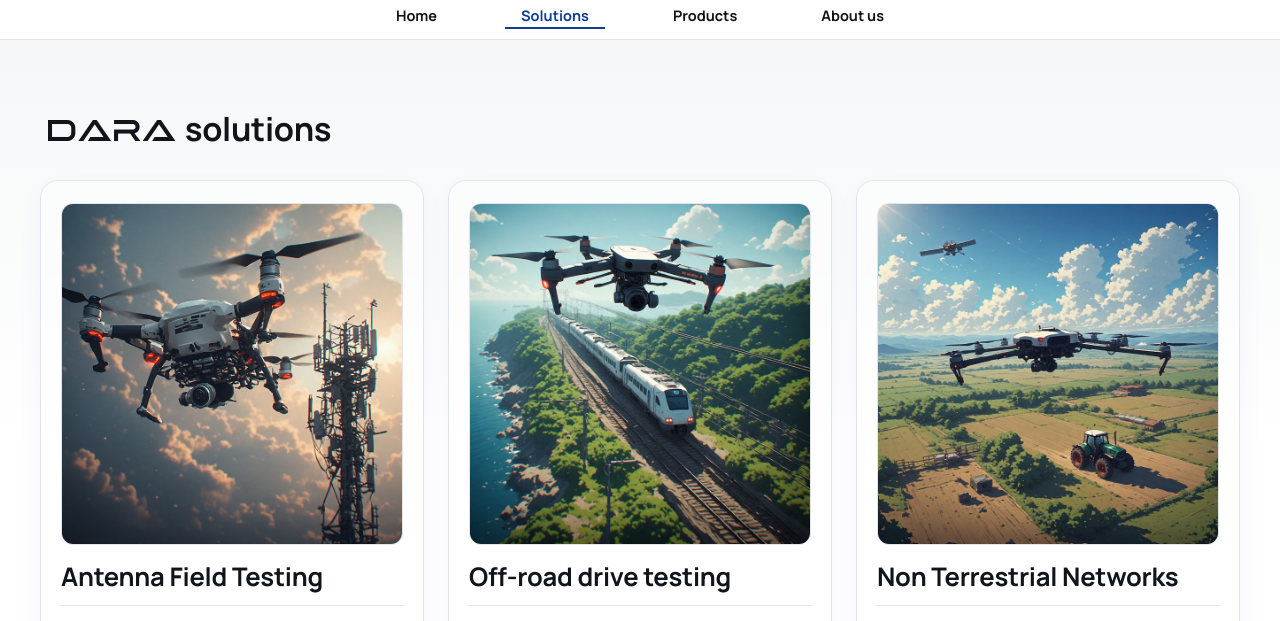
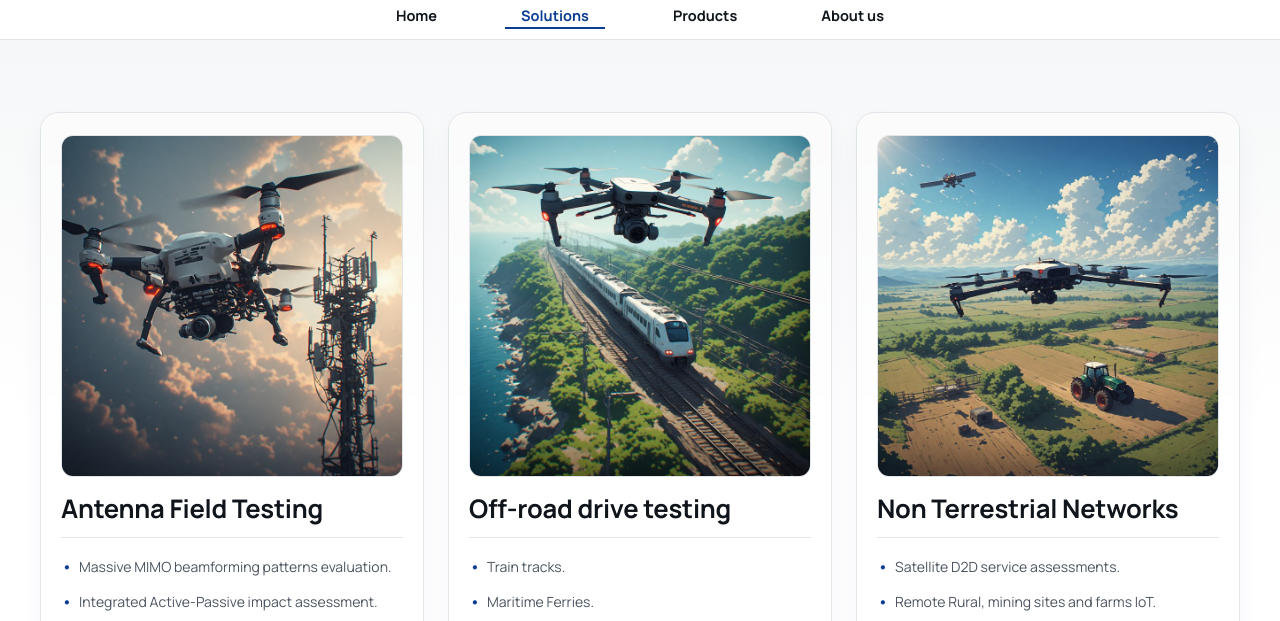
Before and after one commit to DARA-Development/dara-website, a website: page solutions.html in a window 1280 px wide. Shown: the part 104-725 px from the top of the page. Drawn offline with Linux system fonts and the light colour scheme.

Commit message:
Solutions V4

```diff
--- a/solutions.html
+++ b/solutions.html
@@ -61,10 +61,6 @@
 <main>
   <section class="solutions-landing">
     <div class="wrap">
-      <div class="solutions-header">
-        <h1><span class="solutions-brand-name">Dara</span> <span class="solutions-title-text">solutions</span></h1>
-      </div>
-
       <div class="solutions-grid">
         <article class="solutions-card">
           <img class="solutions-photo" src="images/solutions-1.jpeg" alt="Antenna field testing" loading="lazy">
--- a/style.css
+++ b/style.css
@@ -247,9 +247,6 @@
 		padding: 72px 0 44px;
 		background: linear-gradient(180deg, var(--surface), var(--bg) 50%);
 	}
-	.solutions-header {
-		margin-bottom: 28px;
-	}
 	.eyebrow {
 		margin: 0 0 10px;
 		font-family: 'IBM Plex Mono', monospace;
@@ -257,18 +254,6 @@
 		letter-spacing: 0.14em;
 		text-transform: uppercase;
 		color: var(--brand);
-	}
-	.solutions-header h1 {
-		margin: 0;
-		padding-left: 6pt;
-		font-size: clamp(23.04px, 2.56vw, 39.68px);
-		line-height: 1.02;
-	}
-	.solutions-brand-name {
-		font-family: 'Bartomes', 'Manrope', sans-serif;
-	}
-	.solutions-title-text {
-		font-family: 'Manrope', sans-serif;
 	}
 	.solutions-grid {
 		display: grid;
```
Also changed, not shown: tests/site.spec.js (+1 -0 lines).
